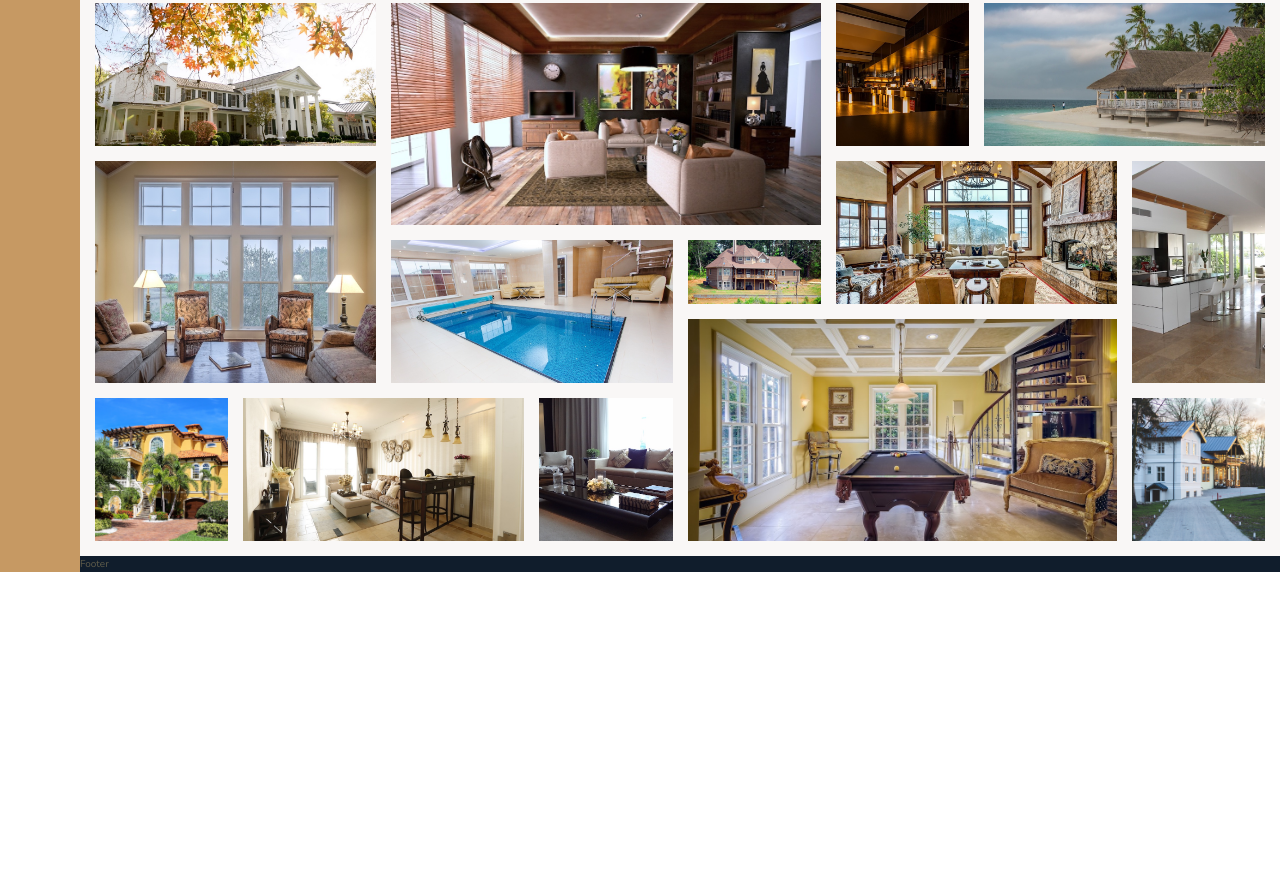
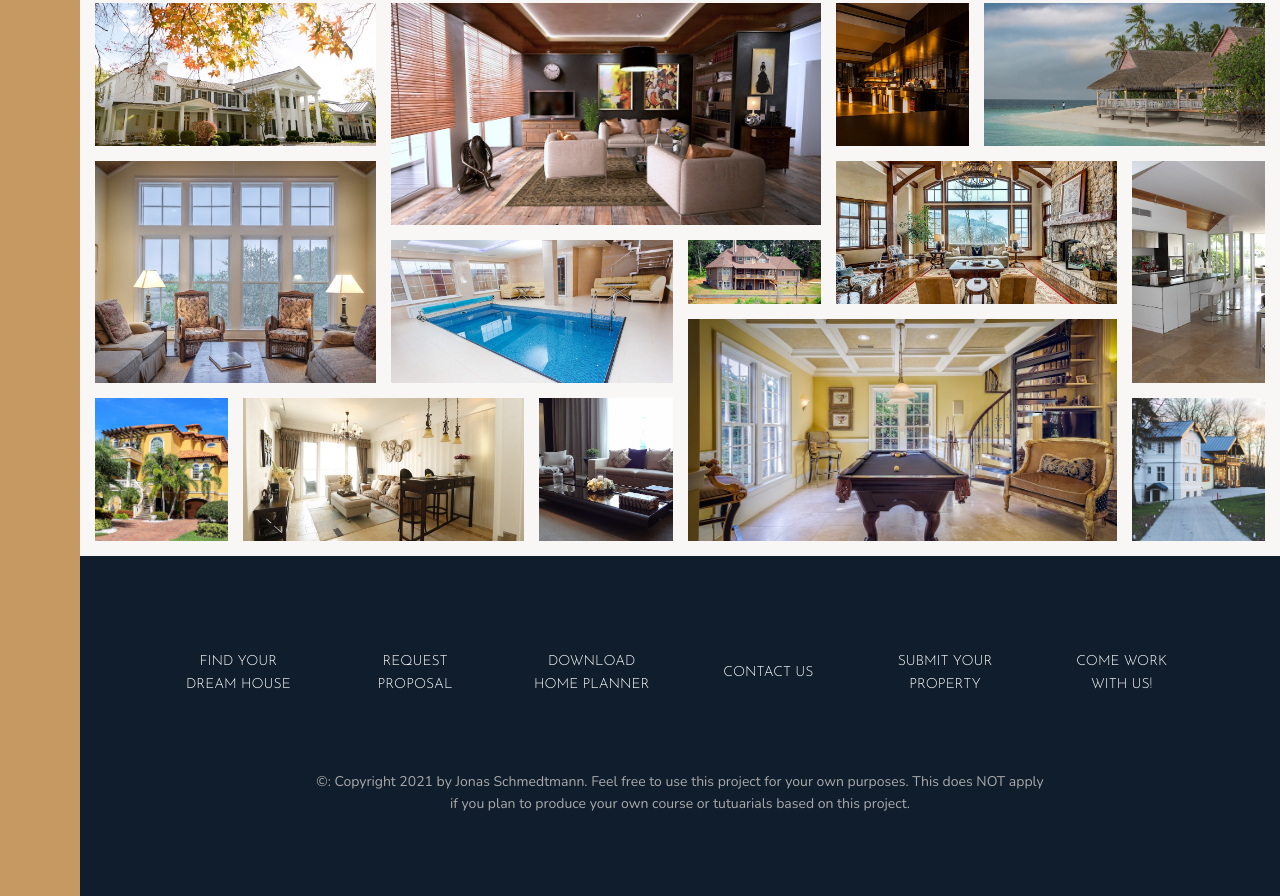
Before and after one commit to pablojack911/advanced-css-course-grid-layout, a website: page index.html in a window 1280 px wide. Shown: the part 3084-3980 px from the top of the page. Before the commit the page ends 3656 px from the top, so only its background shows below. Drawn offline with nearby package versions, Linux system fonts and the light colour scheme.

Commit message:
Footer section

```diff
--- a/index.html
+++ b/index.html
@@ -322,7 +322,19 @@
         </figure>
     </section>
 
-    <footer class="footer">Footer</footer>
+    <footer class="footer">
+        <ul class="nav">
+            <li class="nav__item"><a href="#" class="nav__link">Find your dream house</a></li>
+            <li class="nav__item"><a href="#" class="nav__link">Request proposal</a></li>
+            <li class="nav__item"><a href="#" class="nav__link">Download home planner</a></li>
+            <li class="nav__item"><a href="#" class="nav__link">Contact us</a></li>
+            <li class="nav__item"><a href="#" class="nav__link">Submit your property</a></li>
+            <li class="nav__item"><a href="#" class="nav__link">Come work with us!</a></li>
+        </ul>
+        <p class="copyright">
+            &copy: Copyright 2021 by Jonas Schmedtmann. Feel free to use this project for your own purposes. This does NOT apply if you plan to produce your own course or tutuarials based on this project.
+        </p>
+    </footer>
 </body>
 
 </html>
--- a/sass/_footer.scss
+++ b/sass/_footer.scss
@@ -1,5 +1,43 @@
 .footer {
   background-color: $color-secondary;
+  grid-column: full-start / full-end;
+  padding: 8rem;
 
-  grid-column: full-start / full-end;
+  .nav {
+    list-style: none;
+    display: grid;
+    grid-template-columns: repeat(auto-fit, minmax(15rem, 1fr));
+    gap: 2rem;
+    align-items: center;
+
+    &__link:link,
+    &__link:visited {
+      font-size: 1.4rem;
+      color: #fff;
+      text-decoration: none;
+      font-family: $font-display;
+      text-transform: uppercase;
+      text-align: center;
+      display: block;
+      padding: 1.5rem;
+      transition: all .2s;
+    }
+
+    &__link:hover,
+    &__link:active {
+      background-color: rgba($color: #fff, $alpha: .05);
+      transform: translateY(-3px);
+    }
+  }
 }
+
+.copyright {
+  font-size: 1.4rem;
+  color: $color-grey-light-2;
+  margin-top: 6rem;
+  margin-right: auto;
+  margin-left: auto;
+  text-align: center;
+  width: 70%;
+
+}
```
Also changed, not shown: css/style.css.
